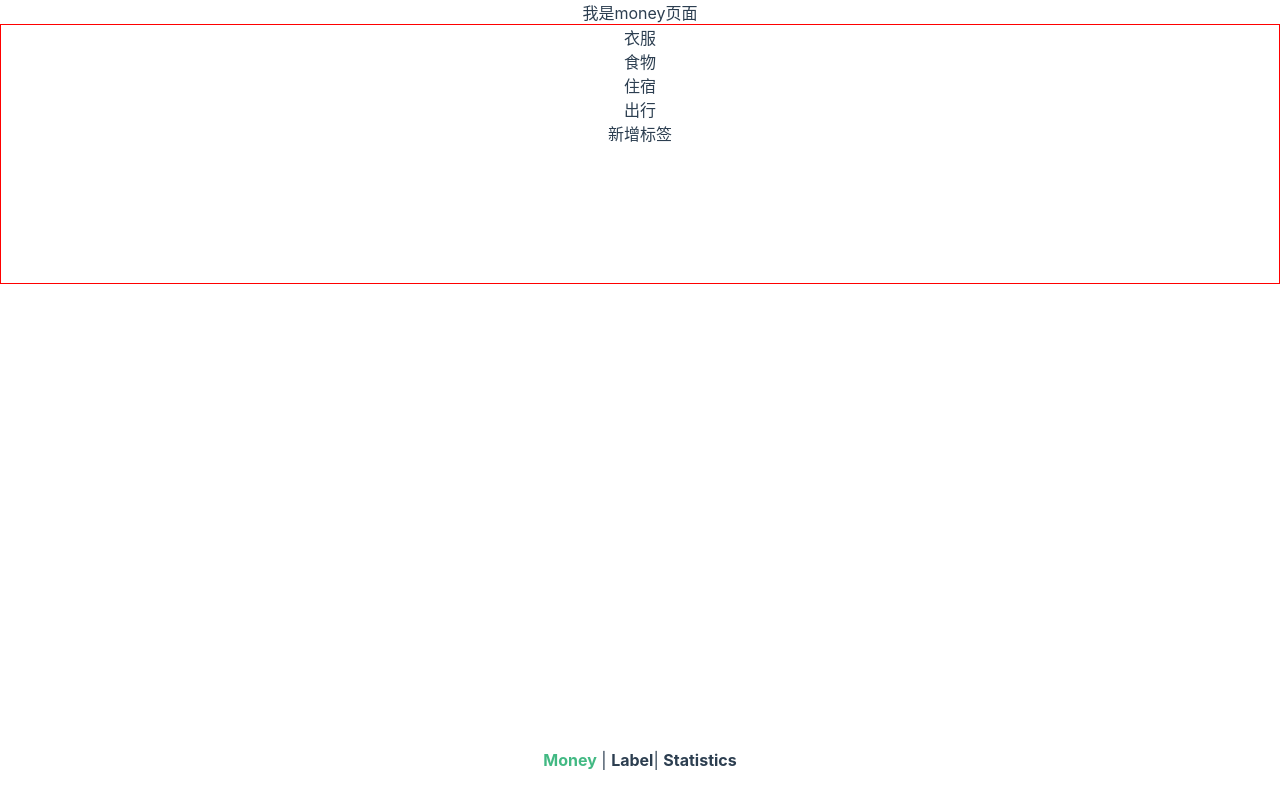
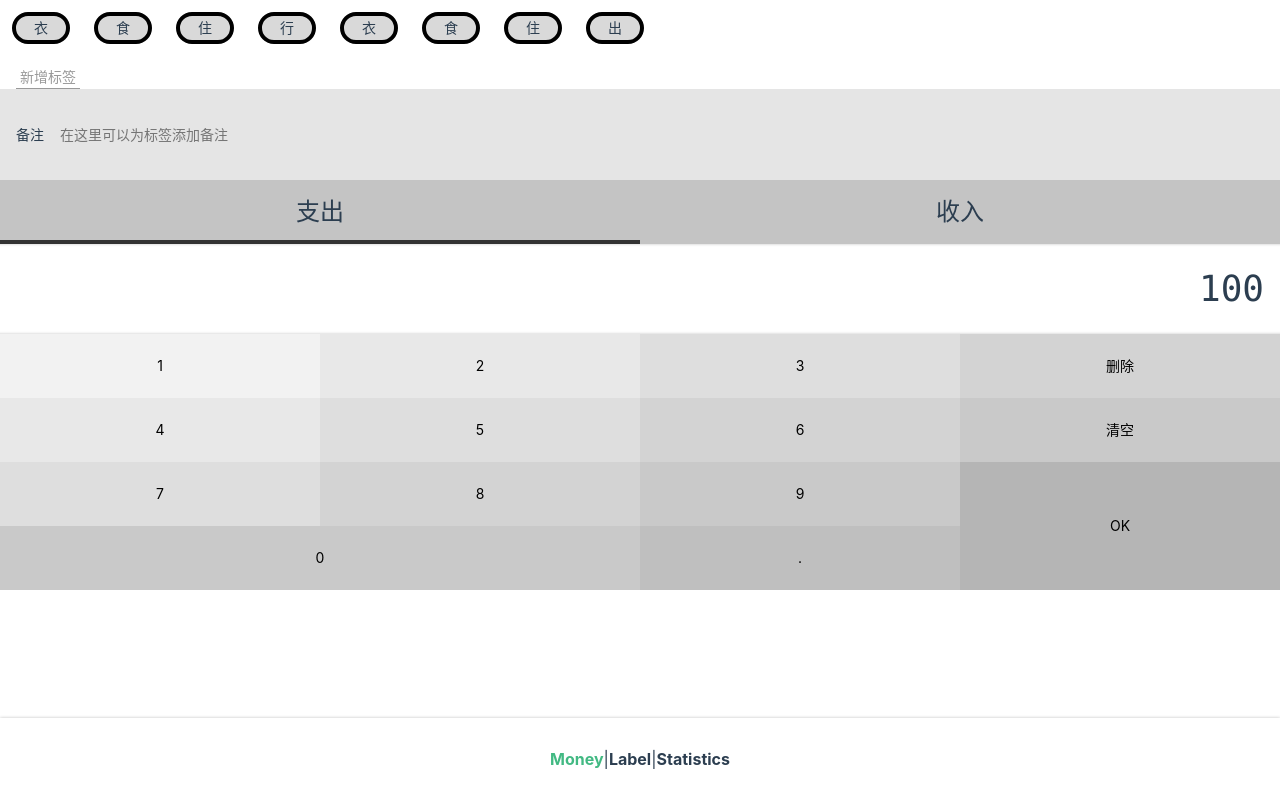
Before and after one commit to lightbuild/light-accnout-vue, a Vue app: page /#/money in a window 1280 px wide. Built offline with nearby package versions, Linux system fonts and the light colour scheme.

Commit message:
初步完成money页面的html和css

```diff
--- a/src/App.vue
+++ b/src/App.vue
@@ -10,22 +10,12 @@
 
   #app {
     font-family: $font-hei;
+    font-size:14px;
+    line-height: 22px;
     -webkit-font-smoothing: antialiased;
     -moz-osx-font-smoothing: grayscale;
-    text-align: center;
     color: #2c3e50;
   }
 
-  #nav {
-    padding: 30px;
 
-    a {
-      font-weight: bold;
-      color: #2c3e50;
-
-      &.router-link-exact-active {
-        color: #42b983;
-      }
-    }
-  }
 </style>
--- a/src/assets/style/helper.scss
+++ b/src/assets/style/helper.scss
@@ -2,3 +2,20 @@
 $font-kai: Baskerville, Georgia, "Liberation Serif", "Kaiti SC", STKaiti, "AR PL UKai CN", "AR PL UKai HK", "AR PL UKai TW", "AR PL UKai TW MBE", "AR PL KaitiM GB", KaiTi, KaiTi_GB2312, DFKai-SB, "TW\-Kai", serif;
 $font-song: Georgia, "Nimbus Roman No9 L", "Songti SC", "Noto Serif CJK SC", "Source Han Serif SC", "Source Han Serif CN", STSong, "AR PL New Sung", "AR PL SungtiL GB", NSimSun, SimSun, "TW\-Sung", "WenQuanYi Bitmap Song", "AR PL UMing CN", "AR PL UMing HK", "AR PL UMing TW", "AR PL UMing TW MBE", PMingLiU, MingLiU, serif;
 $color-highlight: #f00;
+%clearFix {
+  &::after {
+    content: '';
+    clear: both;
+    display: block;
+  }
+}
+
+$color-shadow:rgba(0,0,0,0.25);
+%outShadow {
+  box-shadow: 0 0 3px $color-shadow;
+}
+
+%innerShadow {
+  box-shadow: inset 0 -3px 3px -3px $color-shadow,
+              inset 0  3px 3px -3px $color-shadow;
+}
--- a/src/assets/style/reset.scss
+++ b/src/assets/style/reset.scss
@@ -5,8 +5,22 @@
   -moz-box-sizing: border-box;
   box-sizing: border-box;
 }
+h1,h2,h3,h4,h5,h6{
+  font-weight: normal;
+}
 
 a{
   text-decoration: none;
   color: inherit;
 }
+
+ul,ol{
+  list-style:none;
+}
+
+button,input{
+  font:inherit;
+}
+:focus{
+  outline: none;
+}
--- a/src/components/Money/FormItem.vue
+++ b/src/components/Money/FormItem.vue
@@ -1,5 +1,6 @@
 <template>
-  <div>我是备注</div>
+  <div>
+  </div>
 </template>
 
 <script lang="ts">
--- a/src/components/Money/Tags.vue
+++ b/src/components/Money/Tags.vue
@@ -1,14 +1,18 @@
 <template>
   <div class="tags">
-    <ul>
+    <div class="button-new">
+      新增标签
+    </div>
+    <ul class="container">
+      <li>衣服</li>
+      <li>食物</li>
+      <li>住宿</li>
+      <li>出行</li>
       <li>衣服</li>
       <li>食物</li>
       <li>住宿</li>
       <li>出行</li>
     </ul>
-    <span>
-      新增标签
-    </span>
   </div>
 </template>
 
@@ -23,8 +27,33 @@
 </script>
 
 <style lang="scss" scoped>
+  @use "sass:math";
+  @import "~@/assets/style/reset.scss";
   .tags{
+    font-size: 14px;
+    background: white;
     border: 1px solid red;
-    min-height: 260px;
+    display: flex;
+    flex-direction: column-reverse;
+    .container{
+      display: flex;
+      flex-wrap: wrap;
+      justify-content: center;
+      align-content: center;
+      > li{
+        display: flex;
+        align-items: center;
+        $h:24px;
+        height: $h;
+        background: #D9D9D9;
+        border-radius: math.div($h,2);
+        margin:16px;
+        padding: 2px 18px;
+        border: 1px solid red;
+      }
+    }
+    .button-new{
+      border: 1px solid red;
+    }
   }
 </style>
--- a/src/components/Nav.vue
+++ b/src/components/Nav.vue
@@ -17,5 +17,20 @@
 </script>
 
 <style lang="scss" scoped>
-
+  @import "~@/assets/style/helper.scss";
+  #nav {
+    @extend %outShadow;
+    display: flex;
+    flex-direction: row;
+    font-size: 16px;
+    justify-content: center;
+    padding: 30px;
+    a {
+      font-weight: bold;
+      color: #2c3e50;
+      &.router-link-exact-active {
+        color: #42b983;
+      }
+    }
+  }
 </style>
--- a/src/views/Money.vue
+++ b/src/views/Money.vue
@@ -1,7 +1,53 @@
 <template>
   <layout>
-    我是money页面
-    <Tags/>
+    <div>
+      <div class="tags">
+        <ul class="container">
+          <li>衣</li>
+          <li>食</li>
+          <li>住</li>
+          <li>行</li>
+          <li>衣</li>
+          <li>食</li>
+          <li>住</li>
+          <li>出</li>
+        </ul>
+        <div class="button-new">
+          <button>新增标签</button>
+        </div>
+      </div>
+      <div class="form-item">
+        <label>
+          <span class="name">备注</span>
+          <input type="text" placeholder="在这里可以为标签添加备注">
+        </label>
+      </div>
+      <div class="tabs">
+        <ul class="container">
+          <li class="selected">支出</li>
+          <li>收入</li>
+        </ul>
+      </div>
+      <div class="number-pad">
+        <div class="output">100</div>
+        <div class="buttons">
+          <button>1</button>
+          <button>2</button>
+          <button>3</button>
+          <button>删除</button>
+          <button>4</button>
+          <button>5</button>
+          <button>6</button>
+          <button>清空</button>
+          <button>7</button>
+          <button>8</button>
+          <button>9</button>
+          <button class="ok">OK</button>
+          <button class="zero">0</button>
+          <button>.</button>
+        </div>
+      </div>
+    </div>
   </layout>
 </template>
 
@@ -10,8 +56,12 @@
   import {Component} from 'vue-property-decorator';
   import Layout from '@/components/Layout.vue';
   import Tags from '@/components/Money/Tags.vue';
+  import FormItem from '@/components/Money/FormItem.vue';
+  import Tab from '@/components/Money/Tab.vue';
+  import NumberPad from '@/components/Money/NumberPad.vue';
+
   @Component({
-    components: {Layout,Tags}
+    components: {NumberPad, Tab, FormItem, Layout, Tags}
   })
   export default class Money extends Vue {
 
@@ -19,5 +69,159 @@
 </script>
 
 <style lang="scss" scoped>
+  @use "sass:math";
+  @import "~@/assets/style/reset.scss";
+  @import "~@/assets/style/helper.scss";
 
+  .tags {
+    font-size: 14px;
+    background: white;
+    display: flex;
+    flex-direction: column;
+
+    .container {
+      display: flex;
+      flex-wrap: wrap;
+      justify-content: flex-start;
+      align-content: center;
+
+      > li {
+        display: flex;
+        align-items: center;
+        $h: 24px;
+        height: $h;
+        background: #D9D9D9;
+        border-radius: math.div($h, 2);
+        padding: 2px 18px;
+        outline: 0.3em  solid black;
+        margin: 16px;
+      }
+    }
+
+    > .button-new {
+      margin-top: 10px;
+
+      > button {
+        margin-left: 16px;
+        border: none;
+        background: transparent;
+        color: #999999;
+        border-bottom: 1px solid;
+        padding: 0 4px;
+      }
+    }
+  }
+
+  .form-item {
+    padding-top: 25px;
+    padding-bottom: 26px;
+    background: #e5e5e5;
+    display: flex;
+    padding-left: 16px;
+    align-items: center;
+
+    .name {
+      padding-right: 16px;
+    }
+
+    input {
+      border: none;
+      height: 40px;
+      background: transparent;
+    }
+  }
+
+  .tabs {
+    .container {
+      background: #c4c4c4;
+      display: flex;
+      justify-content: center;
+      align-items: center;
+
+      li {
+        width: 50%;
+        height: 64px;
+        font-size: 24px;
+        display: flex;
+        align-items: center;
+        justify-content: center;
+        position: relative;
+
+        &.selected {
+          &::after {
+            content: '';
+            position: absolute;
+            bottom: 0;
+            left: 0;
+            width: 100%;
+            height: 4px;
+            background: #333;
+          }
+        }
+      }
+
+    }
+
+  }
+
+  .number-pad {
+    .output {
+      @extend %innerShadow;
+      @extend %clearFix;
+      font-family: Consolas, monospace;
+      text-align: right;
+      font-size: 36px;
+      padding: 9px 16px;
+      min-height: 72px;
+      line-height: 72px;
+    }
+
+    .buttons {
+      @extend %clearFix;
+      > button {
+        border: none;
+        background: transparent;
+        float: left;
+        width: 25%;
+        height: 64px;
+
+        &.ok {
+          height: 64*2px;
+          float: right;
+        }
+
+        &.zero {
+          width: 25*2%;
+        }
+
+        $bg:#f2f2f2;
+
+        &:nth-child(1){
+          background: $bg;
+        }
+
+        &:nth-child(2),&:nth-child(5){
+          background: darken($bg,4%);
+        }
+
+        &:nth-child(3),&:nth-child(6),&:nth-child(9){
+          background: darken($bg,8%);
+        }
+        &:nth-child(4),&:nth-child(7),&:nth-child(10){
+          background: darken($bg,12%);
+        }
+        &:nth-child(8),&:nth-child(11),&:nth-child(13){
+          background: darken($bg,16%);
+        }
+
+        &:nth-child(14) {
+          background: darken($bg,20%);
+        }
+
+        &:nth-child(12) {
+          background: darken($bg,24%);
+      }
+      }
+    }
+  }
 </style>
```
